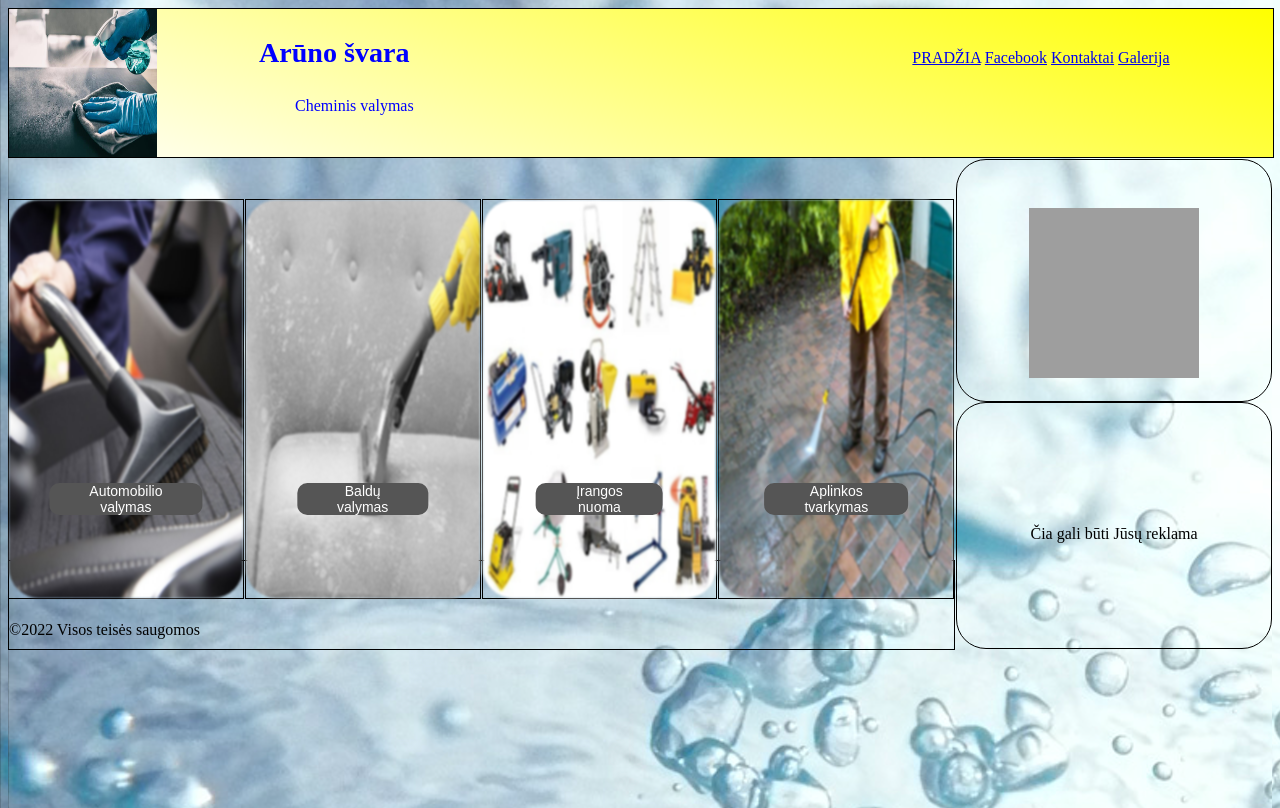
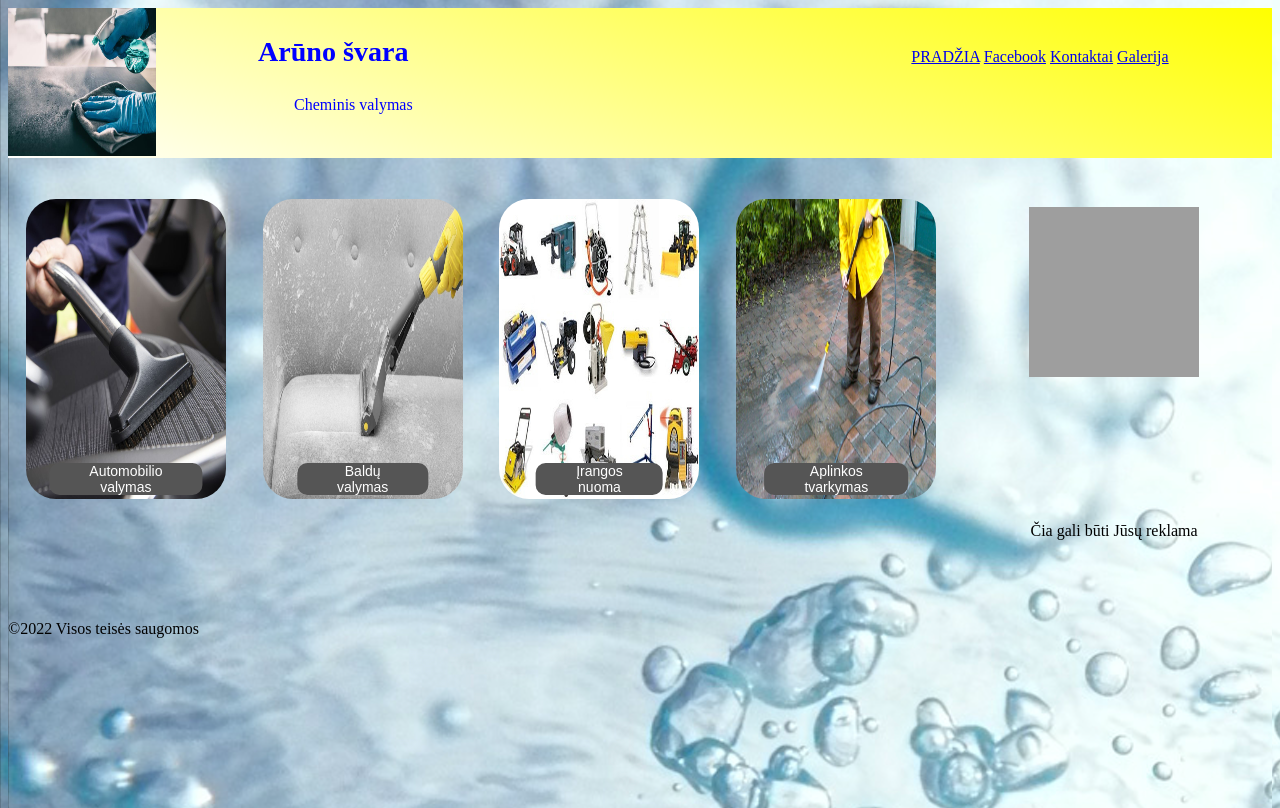
Before and after one commit to Andriuslu/Klases-darbas, a PHP site: page /public_html/index.html in a window 1280 px wide. Run offline with PHP 8.4, Linux system fonts and the light colour scheme; grey boxes are pictures that could not be loaded.

Commit message:
created one css file and updated

```diff
--- a/public_html/css/Aruno_svara_layout.css
+++ b/public_html/css/Aruno_svara_layout.css
@@ -1,5 +1,5 @@
 .border {
-    border: 1px solid;
+    border: 0 solid;
 }
 .pagrindinė {
     display: grid;
@@ -95,29 +95,25 @@
     top: 10%;
 }
 .af {
-    width: 100%;
-    height: 100%;
+    width: 200px;
+    height: 300px;
     border-radius: 30px 30px 30px 30px;
-    filter: blur(1px);
 }
 
 .ff {
-    width: 100%;
-    height: 100%;
+    width: 200px;
+    height: 300px;
     border-radius: 30px 30px 30px 30px;
-    filter: blur(1px);
 }
 .if {
-    width: 100%;
-    height: 100%;
+    width: 200px;
+    height: 300px;
     border-radius: 30px 30px 30px 30px;
-    filter: blur(1px);
 }
 .lf {
-    width: 100%;
-    height: 100%;
+    width: 200px;
+    height: 300px;
     border-radius: 30px 30px 30px 30px;
-    filter: blur(1px);
 }
 
 .aside {
@@ -164,7 +160,7 @@
 
 .container .btn {
     position: absolute;
-    top: 75%;
+    top: 70%;
     left: 50%;
     transform: translate(-50%, -50%);
     -ms-transform: translate(-50%, -50%);
@@ -195,3 +191,8 @@
     90% { transform: translate(1px, 2px) rotate(0deg); }
     100% { transform: translate(1px, -2px) rotate(-1deg); }
 }
+
+.photos_size {
+    width: 200px;
+    height: 200px;
+}
```
